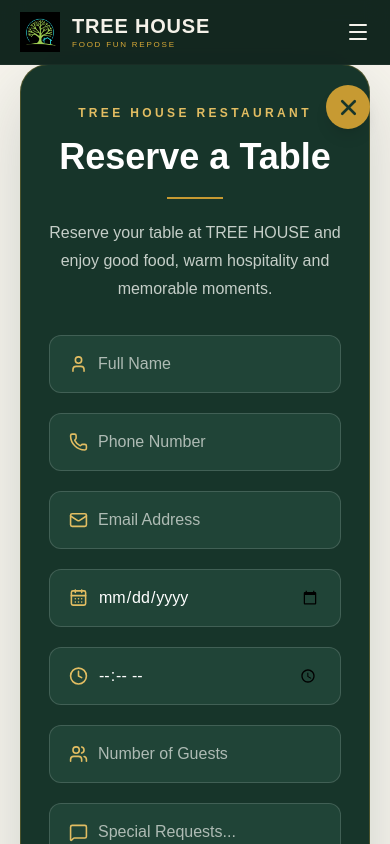
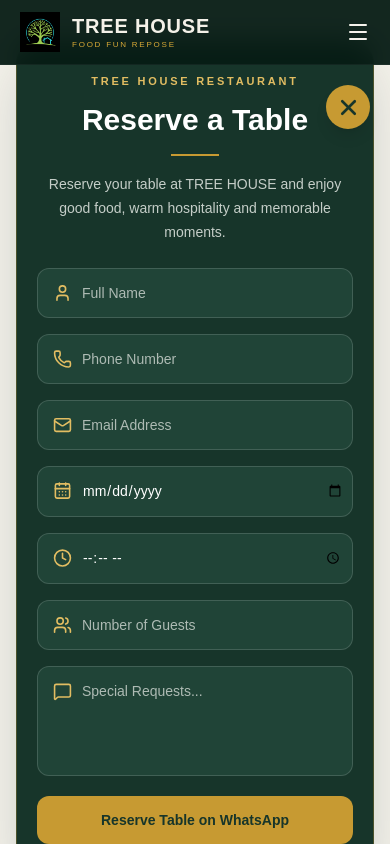
Before and after one commit to Shubhalina/treehouse-restaurant, a Next.js app: page /booking/table in a window 390 px wide. Shown: the top 844 px of the page. Built offline with nearby package versions, Linux system fonts and the light colour scheme.

Commit message:
Fix mobile reserve table layout

```diff
--- a/app/booking/table/page.tsx
+++ b/app/booking/table/page.tsx
@@ -68,56 +68,74 @@ I would like to reserve a table at TREE HOUSE Restaurant.
       <Navbar />
       <PageCloseButton />
 
-      <main className="min-h-screen bg-[#F7F4ED] px-5 py-16 md:px-8 md:py-20">
-        <div className="mx-auto max-w-4xl">
+      <main className="min-h-screen bg-[#F7F4ED] px-4 py-10 sm:px-5 sm:py-14 md:px-8 md:py-20">
+        <div className="mx-auto w-full max-w-4xl min-w-0">
 
-          {/* Main Green Card */}
+          {/* MAIN GREEN CARD */}
           <motion.div
             initial={{ opacity: 0, y: 30 }}
             animate={{ opacity: 1, y: 0 }}
             transition={{ duration: 0.7 }}
             className="
+              w-full
+              min-w-0
               overflow-hidden
-              rounded-[28px]
+              rounded-[24px]
+              md:rounded-[28px]
               bg-[#17352A]
               border border-[#C79A32]/30
-              shadow-[0_25px_70px_rgba(23,53,42,0.18)]
+              shadow-[0_20px_60px_rgba(23,53,42,0.18)]
             "
           >
 
-            {/* Header */}
-            <div className="px-7 pt-10 pb-8 text-center md:px-12 md:pt-14">
+            {/* HEADER */}
+            <div className="px-5 pt-8 pb-6 text-center sm:px-7 md:px-12 md:pt-14 md:pb-8">
 
-              <p className="text-[#E2BD62] text-xs md:text-sm font-semibold uppercase tracking-[0.28em]">
+              <p className="text-[#E2BD62] text-[11px] md:text-sm font-semibold uppercase tracking-[0.25em]">
                 TREE HOUSE RESTAURANT
               </p>
 
-              <h1 className="mt-4 text-4xl md:text-5xl font-bold text-white">
+              <h1 className="mt-3 text-3xl sm:text-4xl md:mt-4 md:text-5xl font-bold text-white">
                 Reserve a Table
               </h1>
 
-              <div className="mx-auto mt-5 h-[2px] w-14 bg-[#C79A32]" />
+              <div className="mx-auto mt-4 h-[2px] w-12 bg-[#C79A32] md:mt-5 md:w-14" />
 
-              <p className="mx-auto mt-5 max-w-2xl text-[#C5CEC8] text-base md:text-lg leading-7">
+              <p className="mx-auto mt-4 max-w-2xl text-sm sm:text-base md:mt-5 md:text-lg leading-6 md:leading-7 text-[#C5CEC8]">
                 Reserve your table at TREE HOUSE and enjoy good food,
                 warm hospitality and memorable moments.
               </p>
 
             </div>
 
-            {/* Form Area */}
-            <div className="px-7 pb-10 md:px-12 md:pb-14">
+            {/* FORM AREA */}
+            <div className="min-w-0 px-5 pb-7 sm:px-7 md:px-12 md:pb-14">
 
               <form
                 onSubmit={handleSubmit}
-                className="grid gap-5 md:grid-cols-2"
+                className="
+                  grid
+                  min-w-0
+                  gap-4
+                  md:grid-cols-2
+                  md:gap-5
+                "
               >
 
-                {/* Name */}
-                <div className="relative">
+                {/* NAME */}
+                <div className="relative min-w-0 w-full">
+
                   <User
                     size={19}
-                    className="absolute left-5 top-1/2 -translate-y-1/2 text-[#E2BD62]"
+                    className="
+                      pointer-events-none
+                      absolute
+                      left-4
+                      top-1/2
+                      z-10
+                      -translate-y-1/2
+                      text-[#E2BD62]
+                    "
                   />
 
                   <input
@@ -126,10 +144,20 @@ I would like to reserve a table at TREE HOUSE Restaurant.
                     placeholder="Full Name"
                     required
                     className="
-                      w-full rounded-xl
-                      border border-white/15
+                      block
+                      w-full
+                      min-w-0
+                      max-w-full
+                      box-border
+                      rounded-xl
+                      border
+                      border-white/15
                       bg-[#204437]
-                      px-5 py-4 pl-12
+                      px-4
+                      py-3.5
+                      pl-11
+                      text-sm
+                      sm:text-base
                       text-white
                       outline-none
                       placeholder:text-[#AEBBB4]
@@ -139,13 +167,23 @@ I would like to reserve a table at TREE HOUSE Restaurant.
                       focus:ring-[#C79A32]/20
                     "
                   />
+
                 </div>
 
-                {/* Phone */}
-                <div className="relative">
+                {/* PHONE */}
+                <div className="relative min-w-0 w-full">
+
                   <Phone
                     size={19}
-                    className="absolute left-5 top-1/2 -translate-y-1/2 text-[#E2BD62]"
+                    className="
+                      pointer-events-none
+                      absolute
+                      left-4
+                      top-1/2
+                      z-10
+                      -translate-y-1/2
+                      text-[#E2BD62]
+                    "
                   />
 
                   <input
@@ -154,10 +192,20 @@ I would like to reserve a table at TREE HOUSE Restaurant.
                     placeholder="Phone Number"
                     required
                     className="
-                      w-full rounded-xl
-                      border border-white/15
+                      block
+                      w-full
+                      min-w-0
+                      max-w-full
+                      box-border
+                      rounded-xl
+                      border
+                      border-white/15
                       bg-[#204437]
-                      px-5 py-4 pl-12
+                      px-4
+                      py-3.5
+                      pl-11
+                      text-sm
+                      sm:text-base
                       text-white
                       outline-none
                       placeholder:text-[#AEBBB4]
@@ -167,13 +215,23 @@ I would like to reserve a table at TREE HOUSE Restaurant.
                       focus:ring-[#C79A32]/20
                     "
                   />
+
                 </div>
 
-                {/* Email */}
-                <div className="relative">
+                {/* EMAIL */}
+                <div className="relative min-w-0 w-full">
+
                   <Mail
                     size={19}
-                    className="absolute left-5 top-1/2 -translate-y-1/2 text-[#E2BD62]"
+                    className="
+                      pointer-events-none
+                      absolute
+                      left-4
+                      top-1/2
+                      z-10
+                      -translate-y-1/2
+                      text-[#E2BD62]
+                    "
                   />
 
                   <input
@@ -182,10 +240,20 @@ I would like to reserve a table at TREE HOUSE Restaurant.
                     placeholder="Email Address"
                     required
                     className="
-                      w-full rounded-xl
-                      border border-white/15
+                      block
+                      w-full
+                      min-w-0
+                      max-w-full
+                      box-border
+                      rounded-xl
+                      border
+                      border-white/15
                       bg-[#204437]
-                      px-5 py-4 pl-12
+                      px-4
+                      py-3.5
+                      pl-11
+                      text-sm
+                      sm:text-base
                       text-white
                       outline-none
                       placeholder:text-[#AEBBB4]
@@ -195,13 +263,26 @@ I would like to reserve a table at TREE HOUSE Restaurant.
                       focus:ring-[#C79A32]/20
                     "
                   />
+
                 </div>
 
-                {/* Date */}
-                <div className="relative">
+                {/* ================================================= */}
+                {/* DATE — FIXED FOR MOBILE */}
+                {/* ================================================= */}
+
+                <div className="relative min-w-0 w-full overflow-hidden">
+
                   <CalendarDays
                     size={19}
-                    className="absolute left-5 top-1/2 -translate-y-1/2 text-[#E2BD62]"
+                    className="
+                      pointer-events-none
+                      absolute
+                      left-4
+                      top-1/2
+                      z-10
+                      -translate-y-1/2
+                      text-[#E2BD62]
+                    "
                   />
 
                   <input
@@ -209,10 +290,22 @@ I would like to reserve a table at TREE HOUSE Restaurant.
                     type="date"
                     required
                     className="
-                      w-full rounded-xl
-                      border border-white/15
+                      block
+                      w-full
+                      min-w-0
+                      max-w-full
+                      box-border
+                      appearance-none
+                      rounded-xl
+                      border
+                      border-white/15
                       bg-[#204437]
-                      px-5 py-4 pl-12
+                      px-3
+                      py-3.5
+                      pl-11
+                      pr-2
+                      text-[14px]
+                      sm:text-base
                       text-white
                       outline-none
                       transition
@@ -221,13 +314,26 @@ I would like to reserve a table at TREE HOUSE Restaurant.
                       focus:ring-[#C79A32]/20
                     "
                   />
+
                 </div>
 
-                {/* Time */}
-                <div className="relative">
+                {/* ================================================= */}
+                {/* TIME — FIXED FOR MOBILE */}
+                {/* ================================================= */}
+
+                <div className="relative min-w-0 w-full overflow-hidden">
+
                   <Clock
                     size={19}
-                    className="absolute left-5 top-1/2 -translate-y-1/2 text-[#E2BD62]"
+                    className="
+                      pointer-events-none
+                      absolute
+                      left-4
+                      top-1/2
+                      z-10
+                      -translate-y-1/2
+                      text-[#E2BD62]
+                    "
                   />
 
                   <input
@@ -235,10 +341,22 @@ I would like to reserve a table at TREE HOUSE Restaurant.
                     type="time"
                     required
                     className="
-                      w-full rounded-xl
-                      border border-white/15
+                      block
+                      w-full
+                      min-w-0
+                      max-w-full
+                      box-border
+                      appearance-none
+                      rounded-xl
+                      border
+                      border-white/15
                       bg-[#204437]
-                      px-5 py-4 pl-12
+                      px-3
+                      py-3.5
+                      pl-11
+                      pr-2
+                      text-[14px]
+                      sm:text-base
                       text-white
                       outline-none
                       transition
@@ -247,13 +365,23 @@ I would like to reserve a table at TREE HOUSE Restaurant.
                       focus:ring-[#C79A32]/20
                     "
                   />
+
                 </div>
 
-                {/* Guests */}
-                <div className="relative">
+                {/* GUESTS */}
+                <div className="relative min-w-0 w-full">
+
                   <Users
                     size={19}
-                    className="absolute left-5 top-1/2 -translate-y-1/2 text-[#E2BD62]"
+                    className="
+                      pointer-events-none
+                      absolute
+                      left-4
+                      top-1/2
+                      z-10
+                      -translate-y-1/2
+                      text-[#E2BD62]
+                    "
                   />
 
                   <input
@@ -263,10 +391,20 @@ I would like to reserve a table at TREE HOUSE Restaurant.
                     placeholder="Number of Guests"
                     required
                     className="
-                      w-full rounded-xl
-                      border border-white/15
+                      block
+                      w-full
+                      min-w-0
+                      max-w-full
+                      box-border
+                      rounded-xl
+                      border
+                      border-white/15
                       bg-[#204437]
-                      px-5 py-4 pl-12
+                      px-4
+                      py-3.5
+                      pl-11
+                      text-sm
+                      sm:text-base
                       text-white
                       outline-none
                       placeholder:text-[#AEBBB4]
@@ -276,27 +414,46 @@ I would like to reserve a table at TREE HOUSE Restaurant.
                       focus:ring-[#C79A32]/20
                     "
                   />
+
                 </div>
 
-                {/* Special Requests */}
-                <div className="relative md:col-span-2">
+                {/* SPECIAL REQUESTS */}
+                <div className="relative min-w-0 w-full md:col-span-2">
+
                   <MessageSquare
                     size={19}
-                    className="absolute left-5 top-5 text-[#E2BD62]"
+                    className="
+                      pointer-events-none
+                      absolute
+                      left-4
+                      top-4
+                      z-10
+                      text-[#E2BD62]
+                    "
                   />
 
                   <textarea
                     name="message"
-                    rows={5}
+                    rows={4}
                     placeholder="Special Requests..."
                     className="
-                      w-full rounded-xl
-                      border border-white/15
+                      block
+                      w-full
+                      min-w-0
+                      max-w-full
+                      box-border
+                      resize-none
+                      rounded-xl
+                      border
+                      border-white/15
                       bg-[#204437]
-                      px-5 py-4 pl-12
+                      px-4
+                      py-3.5
+                      pl-11
+                      text-sm
+                      sm:text-base
                       text-white
                       outline-none
-                      resize-none
                       placeholder:text-[#AEBBB4]
                       transition
                       focus:border-[#C79A32]
@@ -304,22 +461,26 @@ I would like to reserve a table at TREE HOUSE Restaurant.
                       focus:ring-[#C79A32]/20
                     "
                   />
+
                 </div>
 
-                {/* Button */}
+                {/* BUTTON */}
                 <button
                   type="submit"
                   disabled={loading}
                   className="
                     md:col-span-2
-                    mt-2
+                    mt-1
                     w-full
+                    min-w-0
                     rounded-xl
                     bg-[#C79A32]
-                    py-4
+                    px-4
+                    py-3.5
+                    text-sm
+                    sm:text-base
                     text-[#17352A]
                     font-bold
-                    text-base
                     transition
                     hover:bg-[#E2BD62]
                     hover:shadow-lg
@@ -338,8 +499,8 @@ I would like to reserve a table at TREE HOUSE Restaurant.
             </div>
           </motion.div>
 
-          {/* Bottom Text */}
-          <p className="mt-8 text-center text-sm text-[#66706A]">
+          {/* BOTTOM TEXT */}
+          <p className="mt-5 text-center text-xs sm:text-sm text-[#66706A]">
             We look forward to welcoming you at TREE HOUSE, Jagiroad.
           </p>
 
```
Also changed, not shown: app/booking/event/page.tsx (+246 -67 lines).
